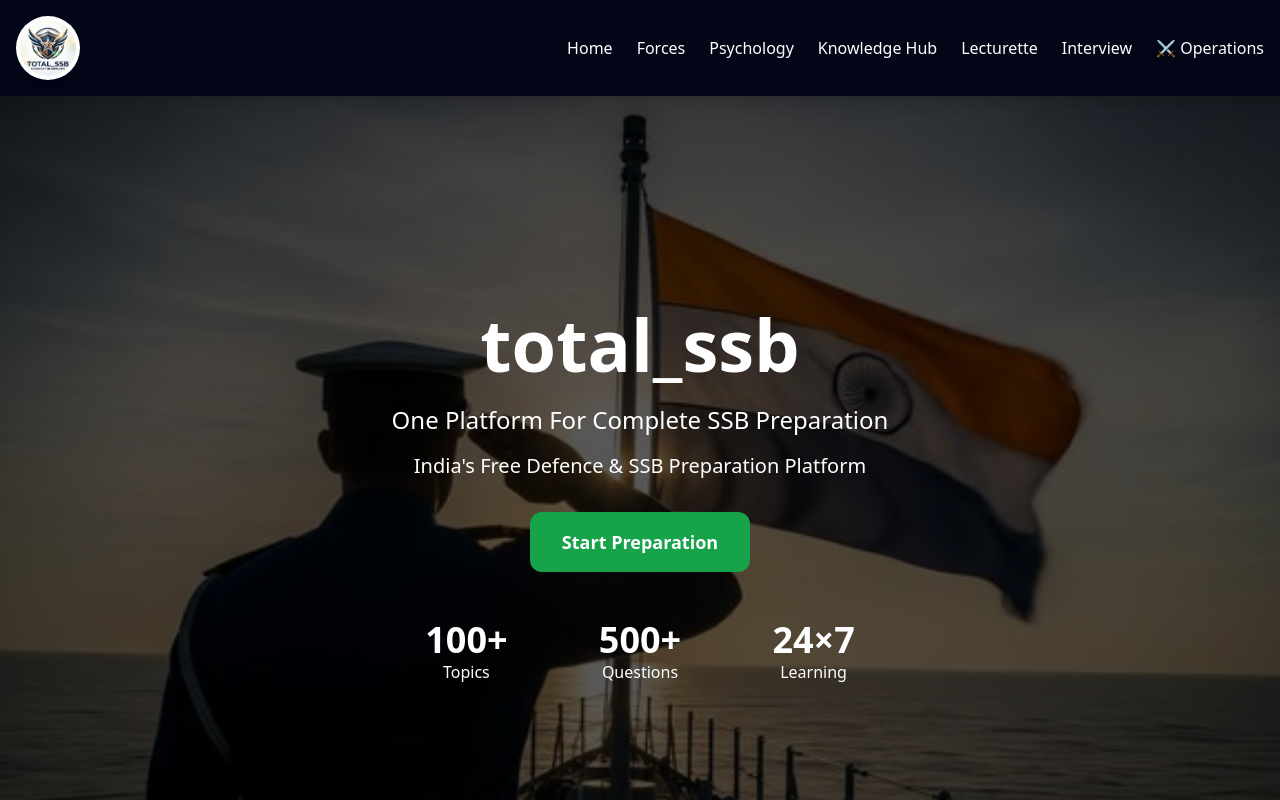
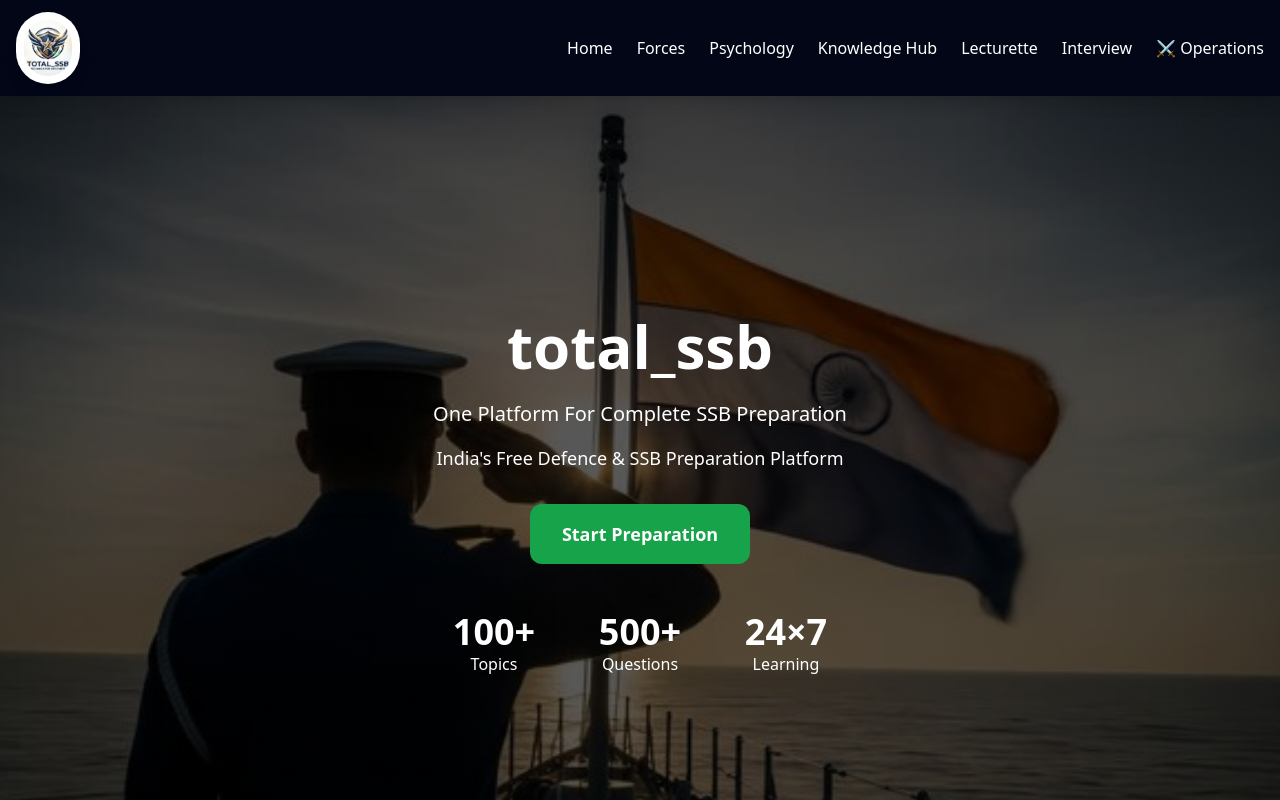
Before and after one commit to learning-coding-shukla/total_ssb, a React (Vite) app in the folder client/: page / in a window 1280 px wide. Shown: the top 800 px of the page. Built offline with nearby package versions, Linux system fonts and the light colour scheme.

Commit message:
Pre deployment2 setup

```diff
--- a/client/src/components/Navbar.jsx
+++ b/client/src/components/Navbar.jsx
@@ -10,20 +10,20 @@
   return (
     <nav className="bg-slate-950 text-white shadow-lg sticky top-0 z-50">
 
-      <div className="max-w-7xl mx-auto px-4 py-4 flex justify-between items-center">
+      <div className="max-w-7xl mx-auto px-4 py-3 flex justify-between items-center">
 
         {/* Logo */}
 
    <Link to="/">
-  <div className="rounded-full bg-white p-1 shadow-lg">
+  <div className="rounded-full bg-white p-2 shadow-lg">
     <img
       src={logo}
       alt="TOTAL_SSB Logo"
       className="
-        h-14
-        w-14
-        md:h-18
-        md:w-18
+        h-10
+        w-10
+        md:h-14
+        md:w-12
         rounded-full
         object-cover
       "
--- a/client/src/pages/Home.jsx
+++ b/client/src/pages/Home.jsx
@@ -6,23 +6,30 @@
   return (
     <div>
       <section
-  className="min-h-screen flex items-center justify-center text-white bg-cover bg-center relative"
+        className="
+min-h-[75vh]
+md:min-h-screen
+flex
+items-center
+justify-center
+text-white
+bg-cover
+bg-center
+"
         style={{
           backgroundImage:
             "linear-gradient(rgba(0,0,0,0.65), rgba(0,0,0,0.65)), url('/hero/hero-bg.jpg')",
+            "backgroundPosition" : " 65% center",
         }}
       >
         <div className="text-center px-4 max-w-5xl">
+          <h1 className="text-4xl md:text-6xl font-bold mb-6">total_ssb</h1>
 
-    <h1 className="text-5xl md:text-7xl font-bold mb-6">
-      total_ssb
-    </h1>
-
-    <p className="text-xl md:text-2xl mb-4">
+          <p className="text-base md:text-xl mb-4">
             One Platform For Complete SSB Preparation
           </p>
 
-    <p className="text-lg md:text-xl mb-8">
+          <p className="text-sm md:text-lg mb-8">
             India's Free Defence & SSB Preparation Platform
           </p>
 
@@ -35,31 +42,22 @@
 
           {/* Hero Stats */}
 
-    <div className="grid grid-cols-3 gap-6 mt-12 text-center">
-
+          <div className="grid grid-cols-3 gap-2 md:gap-6 gap-6 mt-12 text-center">
             <div>
-        <h2 className="text-2xl md:text-4xl font-bold">
-          100+
-        </h2>
+              <h2 className="text-2xl md:text-4xl font-bold">100+</h2>
               <p>Topics</p>
             </div>
 
             <div>
-        <h2 className="text-2xl md:text-4xl font-bold">
-          500+
-        </h2>
+              <h2 className="text-2xl md:text-4xl font-bold">500+</h2>
               <p>Questions</p>
             </div>
 
             <div>
-        <h2 className="text-2xl md:text-4xl font-bold">
-          24×7
-        </h2>
+              <h2 className="text-2xl md:text-4xl font-bold">24×7</h2>
               <p>Learning</p>
             </div>
-
           </div>
-
         </div>
       </section>
 
@@ -92,7 +90,6 @@
       {/* Defence Services */}
 
       <section className="max-w-7xl mx-auto py-16 px-6">
-
         <h2 className="text-5xl font-bold text-center mb-4">
           Indian Armed Forces
         </h2>
@@ -102,7 +99,6 @@
         </p>
 
         <div className="grid md:grid-cols-3 gap-8">
-
           {/* Army */}
 
           <Link
@@ -116,9 +112,7 @@
                 className="h-24 w-24 object-contain mb-3"
               />
 
-  <h3 className="text-3xl font-bold">
-    Indian Army
-  </h3>
+              <h3 className="text-3xl font-bold">Indian Army</h3>
               <p className="text-green-700 font-semibold mt-2">
                 Service Before Self
               </p>
@@ -132,9 +126,7 @@
               <li>✓ Operations</li>
             </ul>
 
-      <div className="mt-6 text-green-600 font-bold">
-        Explore →
-      </div>
+            <div className="mt-6 text-green-600 font-bold">Explore →</div>
           </Link>
 
           {/* Navy */}
@@ -150,12 +142,8 @@
                 className="h-24 w-24 object-contain mb-3"
               />
 
-  <h3 className="text-3xl font-bold">
-    Indian Navy
-  </h3>
-  <p className="text-blue-700 font-semibold mt-2">
-  Shanno Varunah
-</p>
+              <h3 className="text-3xl font-bold">Indian Navy</h3>
+              <p className="text-blue-700 font-semibold mt-2">Shanno Varunah</p>
             </div>
 
             <ul className="space-y-2 text-gray-700">
@@ -166,9 +154,7 @@
               <li>✓ Operations</li>
             </ul>
 
-      <div className="mt-6 text-blue-600 font-bold">
-        Explore →
-      </div>
+            <div className="mt-6 text-blue-600 font-bold">Explore →</div>
           </Link>
 
           {/* Air Force */}
@@ -184,9 +170,7 @@
                 className="h-24 w-24 object-contain mb-3"
               />
 
-  <h3 className="text-3xl font-bold">
-    Indian Air Force
-  </h3>
+              <h3 className="text-3xl font-bold">Indian Air Force</h3>
               <p className="text-red-700 font-semibold mt-2">
                 Touch The Sky With Glory
               </p>
@@ -200,13 +184,9 @@
               <li>✓ Operations</li>
             </ul>
 
-      <div className="mt-6 text-red-600 font-bold">
-        Explore →
+            <div className="mt-6 text-red-600 font-bold">Explore →</div>
+          </Link>
         </div>
-    </Link>
-
-  </div>
-
       </section>
     </div>
   );
```
Lines whose indentation alone changed are shown as unchanged.
